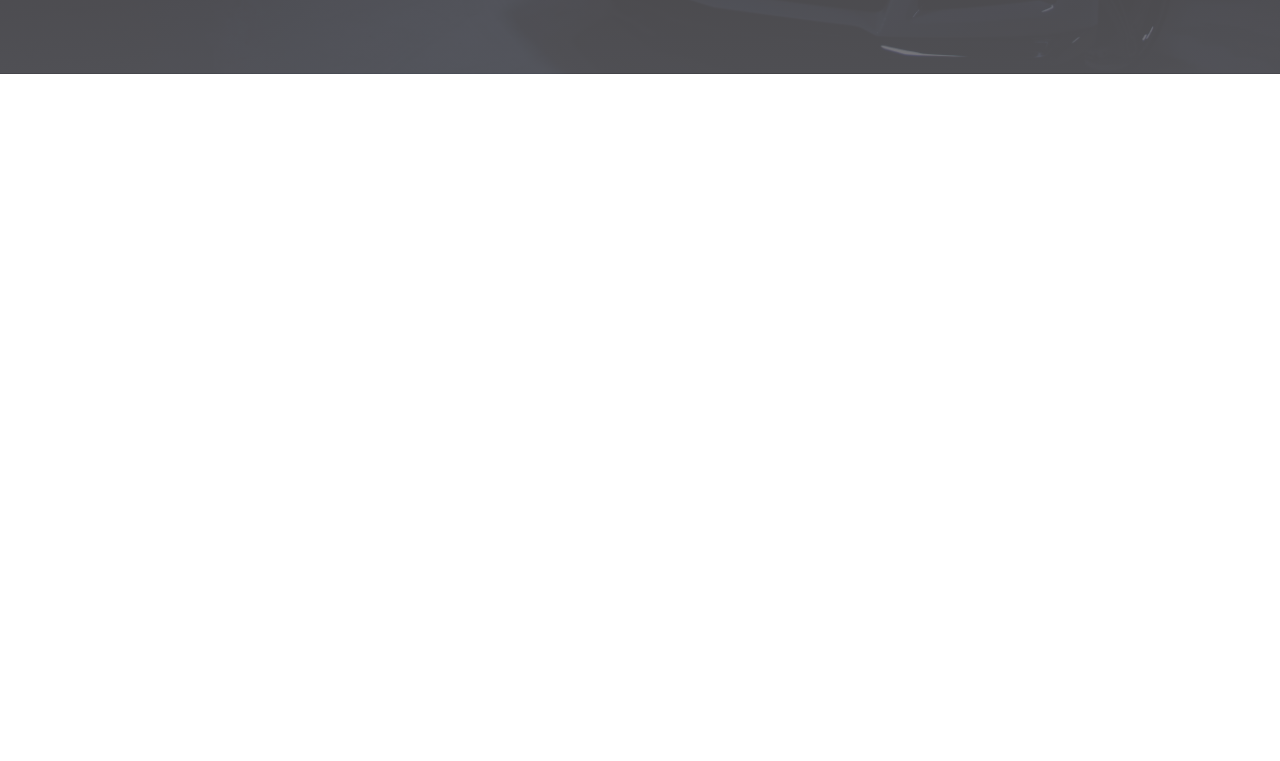
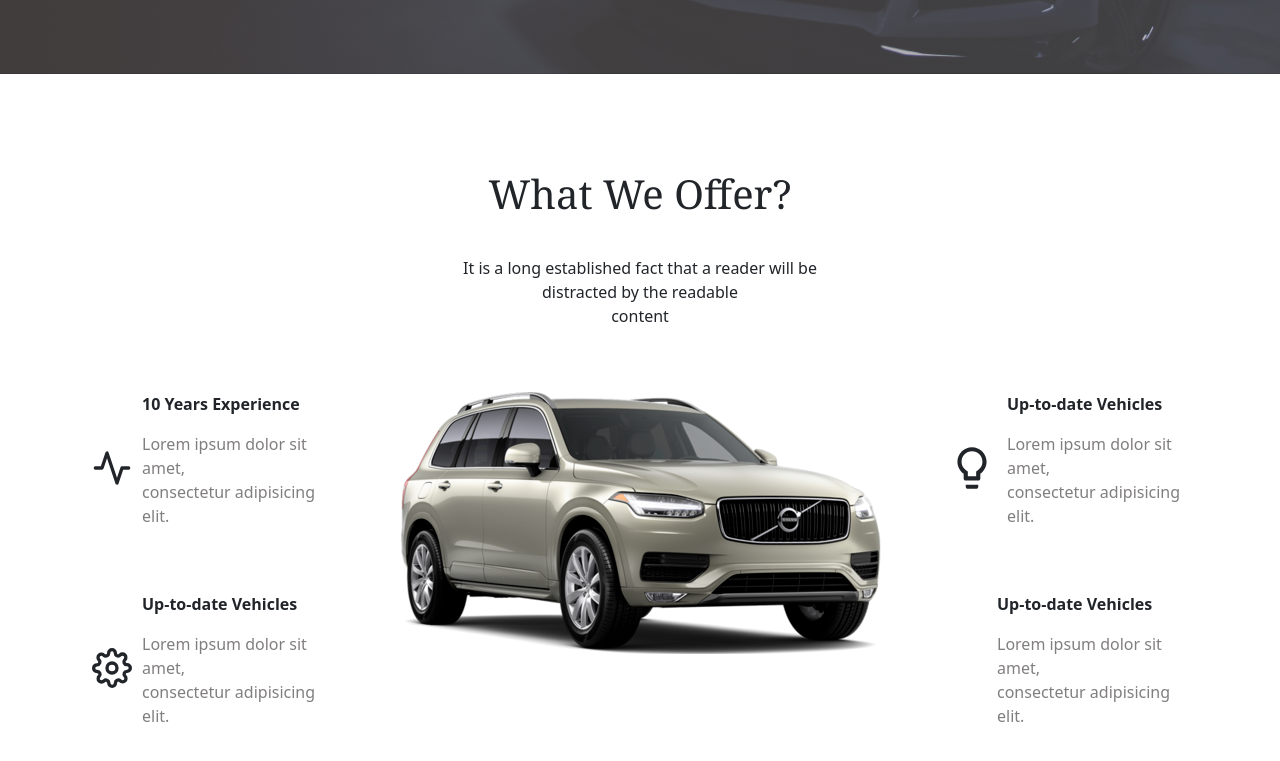
Before and after one commit to mdsymoon/rental-rides, a React (Create React App) app: page / in a window 1280 px wide. Shown: the part 495-1256 px from the top of the page. Before the commit the page ends 800 px from the top, so only its background shows below. Built offline with nearby package versions, Linux system fonts and the light colour scheme.

Commit message:
introduce-component

```diff
--- a/package.json
+++ b/package.json
@@ -10,6 +10,7 @@
     "react": "^17.0.2",
     "react-bootstrap": "^2.0.0-beta.6",
     "react-dom": "^17.0.2",
+    "react-icons": "^4.2.0",
     "react-scripts": "4.0.3",
     "web-vitals": "^1.1.2"
   },
--- a/src/Components/HomePage/Header/Header.css
+++ b/src/Components/HomePage/Header/Header.css
@@ -1,7 +1,17 @@
 .header {
-  background-image: linear-gradient(180deg, #443f3fd5, #5c5c61d7),
+  background-image: linear-gradient(to right, #443f3ff3, #9f9fa560),
     url("../../../Images/peter-broomfield-m3m-lnR90uM-unsplash.jpg");
   background-size: cover;
   background-repeat: no-repeat;
   background-position: center center;
 }
+
+@media (max-width: 992px) {
+  .header {
+    background-image: linear-gradient(to right, #443f3ff3, #9f9fa593),
+      url("../../../Images/peter-broomfield-m3m-lnR90uM-unsplash.jpg");
+    background-size: cover;
+    background-repeat: no-repeat;
+    background-position: center center;
+}
+}
--- a/src/Components/HomePage/Home/Home.js
+++ b/src/Components/HomePage/Home/Home.js
@@ -1,10 +1,12 @@
 import React from 'react';
 import Header from '../Header/Header';
+import Introduce from './../Introduce/Introduce';
 
 const Home = () => {
     return (
         <div>
             <Header></Header>
+            <Introduce></Introduce>
         </div>
     );
 };
--- /dev/null
+++ b/src/Components/HomePage/Introduce/Introduce.css
@@ -0,0 +1,27 @@
+.introduce-title {
+  text-align: center;
+  font-family: Cambria, Cochin, Georgia, Times, "Times New Roman", serif;
+}
+.introduce-text {
+  text-align: center;
+  padding-top: 30px;
+}
+
+.offer-text {
+  color: rgb(129, 126, 126);
+}
+.offer-title {
+  font-weight: bold;
+}
+.offer-icon {
+  font-size: 60px;
+  padding: 10px;
+}
+.offer-icon-bulb {
+  font-size: 70px;
+  padding: 10px;
+}
+
+@media (max-width: 992px) {
+
+}
--- /dev/null
+++ b/src/Components/HomePage/Introduce/Introduce.js
@@ -0,0 +1,86 @@
+import React from "react";
+import "./Introduce.css";
+import carImage from "../../../Images/1e45e649-xc90t6m-719_0do07b0dm07a000000.png";
+import { FiActivity } from "react-icons/fi";
+import { FiSettings } from "react-icons/fi";
+import { MdLightbulbOutline } from "react-icons/md";
+import { GrClock } from "react-icons/gr";
+
+const Introduce = () => {
+  return (
+    <div className="py-5 my-5 container">
+      <h1 className="introduce-title">What We Offer?</h1>
+      <p className="introduce-text">
+        It is a long established fact that a reader will be <br /> distracted by
+        the readable
+        <br />
+        content
+      </p>
+      <div className="pt-5">
+        <div className="row ">
+          <div className="col-lg-3">
+            <div className="">
+              <div className="d-flex align-items-center mb-5 justify-content-center">
+                <div>
+                  <FiActivity className="offer-icon"></FiActivity>
+                </div>
+                <div>
+                  <p className="offer-title">10 Years Experience</p>
+                  <p className="offer-text">
+                    Lorem ipsum dolor sit amet,
+                    <br /> consectetur adipisicing elit.
+                  </p>
+                </div>
+              </div>
+              <div className="d-flex align-items-center  justify-content-center">
+                <div>
+                  <FiSettings className="offer-icon"></FiSettings>
+                </div>
+                <div>
+                  <p className="offer-title">Up-to-date Vehicles</p>
+                  <p className="offer-text">
+                    Lorem ipsum dolor sit amet,
+                    <br /> consectetur adipisicing elit.
+                  </p>
+                </div>
+              </div>
+            </div>
+          </div>
+          <div className="col-lg-6 text-center  ">
+            <img src={carImage} alt="" />
+          </div>
+          <div className="col-lg-3 ">
+            <div className="">
+              <div className="d-flex align-items-center mb-5  justify-content-center">
+                <div>
+                  <MdLightbulbOutline className="offer-icon-bulb"></MdLightbulbOutline>
+                </div>
+                <div>
+                  <p className="offer-title">Up-to-date Vehicles</p>
+                  <p className="offer-text">
+                    Lorem ipsum dolor sit amet,
+                    <br /> consectetur adipisicing elit.
+                  </p>
+                </div>
+              </div>
+              <div className="d-flex align-items-center  justify-content-center">
+                <div>
+                  <GrClock className="offer-icon"></GrClock>
+                </div>
+                <div>
+                  <p className="offer-title">Up-to-date Vehicles</p>
+                  <p className="offer-text">
+                    Lorem ipsum dolor sit amet,
+                    <br /> consectetur adipisicing elit.
+                  </p>
+                </div>
+              </div>
+            </div>
+          </div>
+        </div>
+      </div>
+    </div>
+  );
+};
+
+export default Introduce;
```
Also changed, not shown: 1 other file (tests, documents, lock files or other folders).
